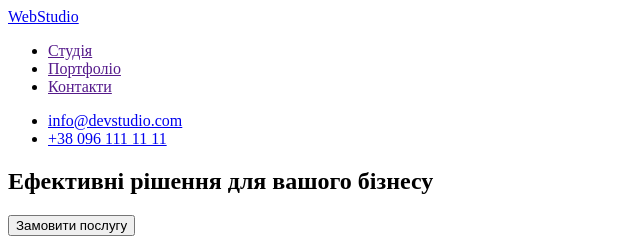
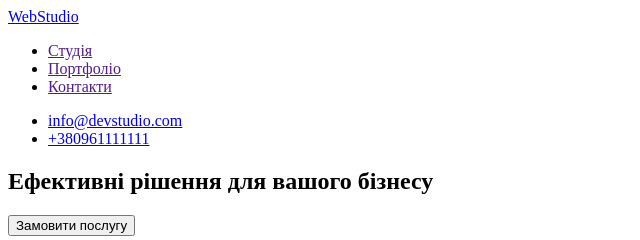
Before and after one commit to Dreamka3/goit-markup-hw-01, a plain HTML site: page index.html in a window 1280 px wide. Shown: the top 240 px of the page, 0-640 px from the left. Drawn offline with Linux system fonts and the light colour scheme.

Commit message:
Update index.html

```diff
--- a/index.html
+++ b/index.html
@@ -18,7 +18,7 @@
         </nav>
         <ul>
             <li><a href="mailto:info@devstudio.com">info@devstudio.com </a></li>
-            <li><a href="tel:+38 096 111 11 11">+38 096 111 11 11</a></li>
+            <li><a href="tel:+380961111111">+380961111111</a></li>
         </ul>
     </header>
     <main>
```
